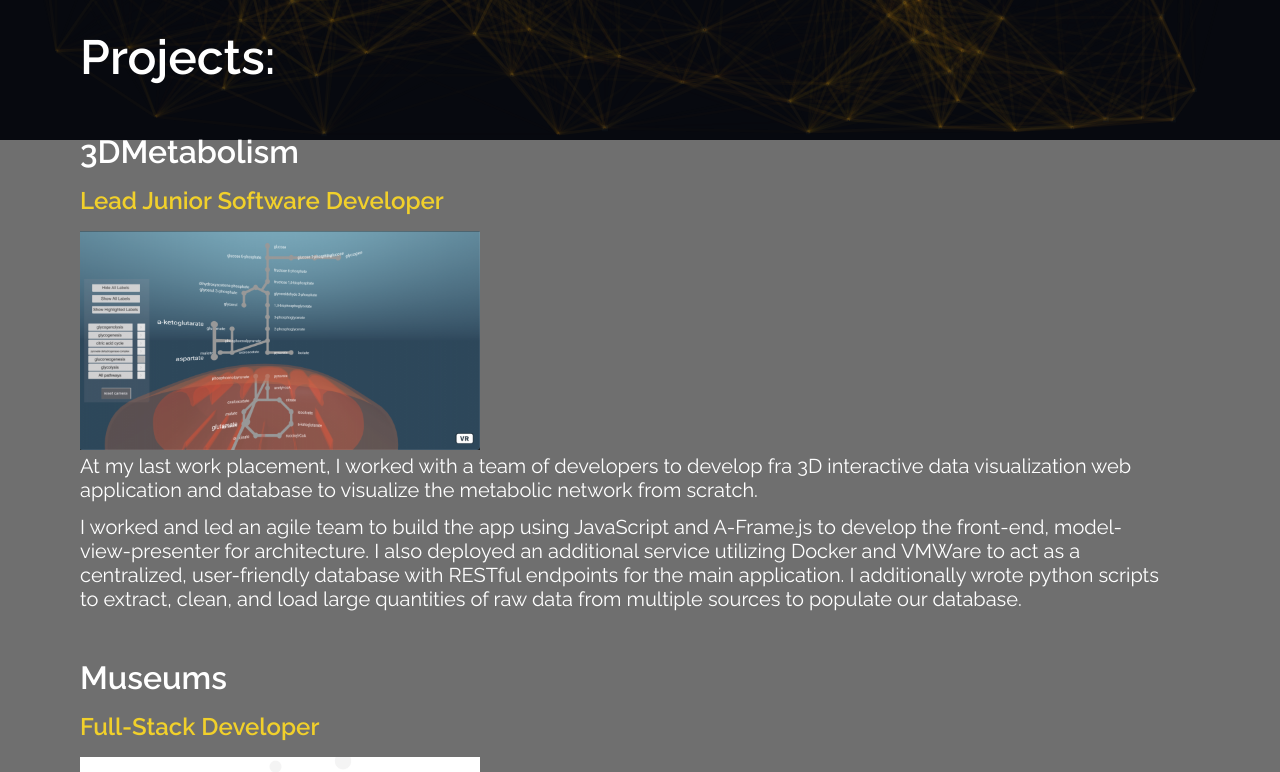
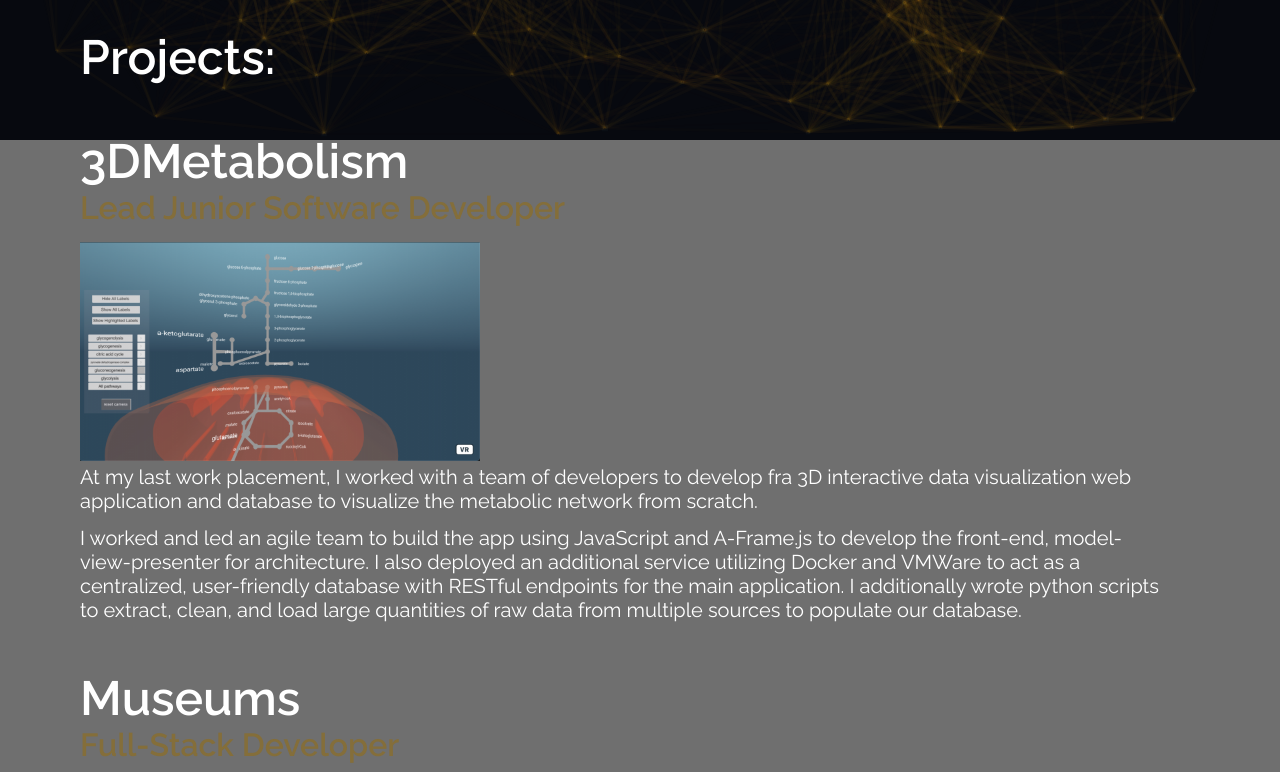
Before and after one commit to nkoda/nkoda.github.io, a React (Create React App) app: page / in a window 1280 px wide. Shown: the part 660-1432 px from the top of the page. Built offline with nearby package versions, Linux system fonts and the light colour scheme.

Commit message:
Revert "changed the format of project headings"
This reverts commit 0d7104b610103e0be101af22868563c5f2502af7.

```diff
--- a/src/components/AboutMeComponent.css
+++ b/src/components/AboutMeComponent.css
@@ -43,17 +43,7 @@
 .content h2 {
     font-size: 4vh;
     padding-bottom:1rem;
-    color: rgb(241, 208, 43)
-}
-.content .projects h2 {
-    font-size: 4vh;
-    padding-bottom:1rem;
-    color: rgb(255, 255, 255)
-}
-.content .projects h3 {
-    font-size: 3vh;
-    padding-bottom:1rem;
-    color: rgb(241, 208, 43)
+    color: rgb(132, 110, 58);
 }
 .content p {
     max-width: 1080px;
--- a/src/components/AboutMeComponent.js
+++ b/src/components/AboutMeComponent.js
@@ -64,7 +64,7 @@ const AboutMeComponent = () => {
           <FooterComponent></FooterComponent>
           </div>
 
-      <div className="projects">
+      <div className="Projects">
         <div className="section">
           <h1>Projects:</h1>
         </div>
@@ -72,8 +72,8 @@ const AboutMeComponent = () => {
           <div className="slogan-right"></div>
           <div className="slogan-left">
 
-            <h2>3DMetabolism</h2>
-            <h3>Lead Junior Software Developer</h3>
+            <h1>3DMetabolism</h1>
+            <h2>Lead Junior Software Developer</h2>
             <img src={img_3DMetabolism} class='responsive' width='400px' ></img>
             <p>
               At my last work placement, I worked with a team of developers
@@ -92,8 +92,8 @@ const AboutMeComponent = () => {
           <div className="slogan-right"></div>
           <div className="slogan-left">
 
-            <h2>Museums</h2>
-            <h3>Full-Stack Developer</h3>
+            <h1>Museums</h1>
+            <h2>Full-Stack Developer</h2>
             <img src={img_museums} class='responsive' width='400px' ></img>
             <p>
               Collaborated with a team within North America's largest 24-hour hackathon,
```
